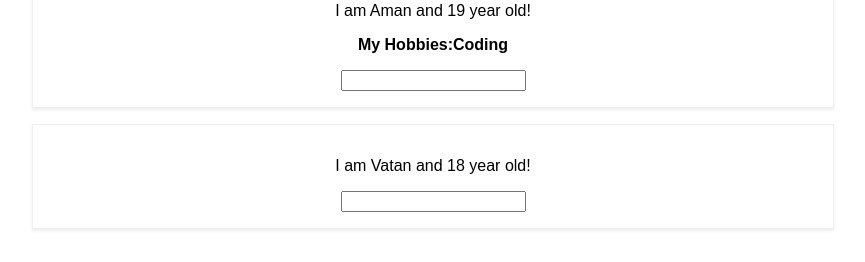
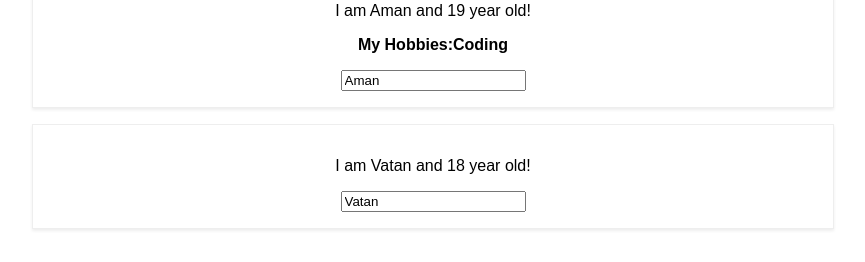
Before and after one commit to amanprateek123/React, a React (Create React App) app in the folder myapp/: page / in a window 1280 px wide. Shown: the part 194-456 px from the top of the page, without its empty margins (207-1072 px from the left). Built offline with nearby package versions, Linux system fonts and the light colour scheme.

Commit message:
Two way binding

```diff
--- a/myapp/src/Person/Person.js
+++ b/myapp/src/Person/Person.js
@@ -6,7 +6,7 @@ const person = (props) => {
         <div  className="Person" >
              <p onClick={props.click}>I am {props.name} and {props.age} year old!</p>
              <p><b>{props.children}</b></p>
-             <input type='text' onChange={props.changed} />
+             <input type='text' onChange={props.changed} value={props.name}/>
         </div>
 
     )
```
